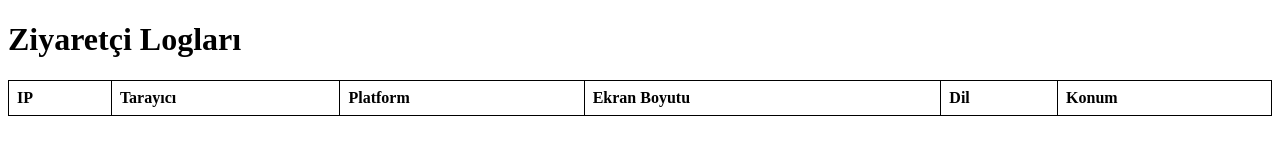
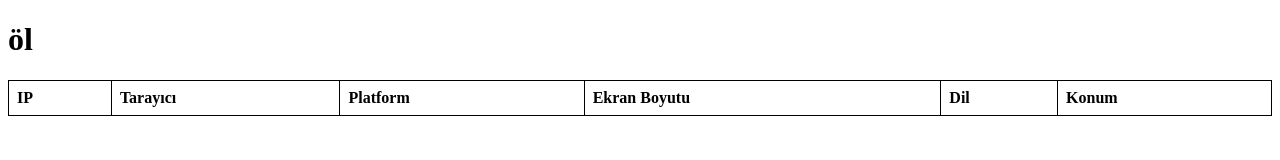
Before and after one commit to Sacid66/test1, a website: page public/logger.html in a window 1280 px wide. Drawn offline with Linux system fonts and the light colour scheme; no server answers.

Commit message:
Update logger.html

```diff
--- a/public/logger.html
+++ b/public/logger.html
@@ -10,7 +10,7 @@
     </style>
 </head>
 <body>
-    <h1>Ziyaretçi Logları</h1>
+    <h1>öl</h1>
     <table>
         <thead>
             <tr>
```
